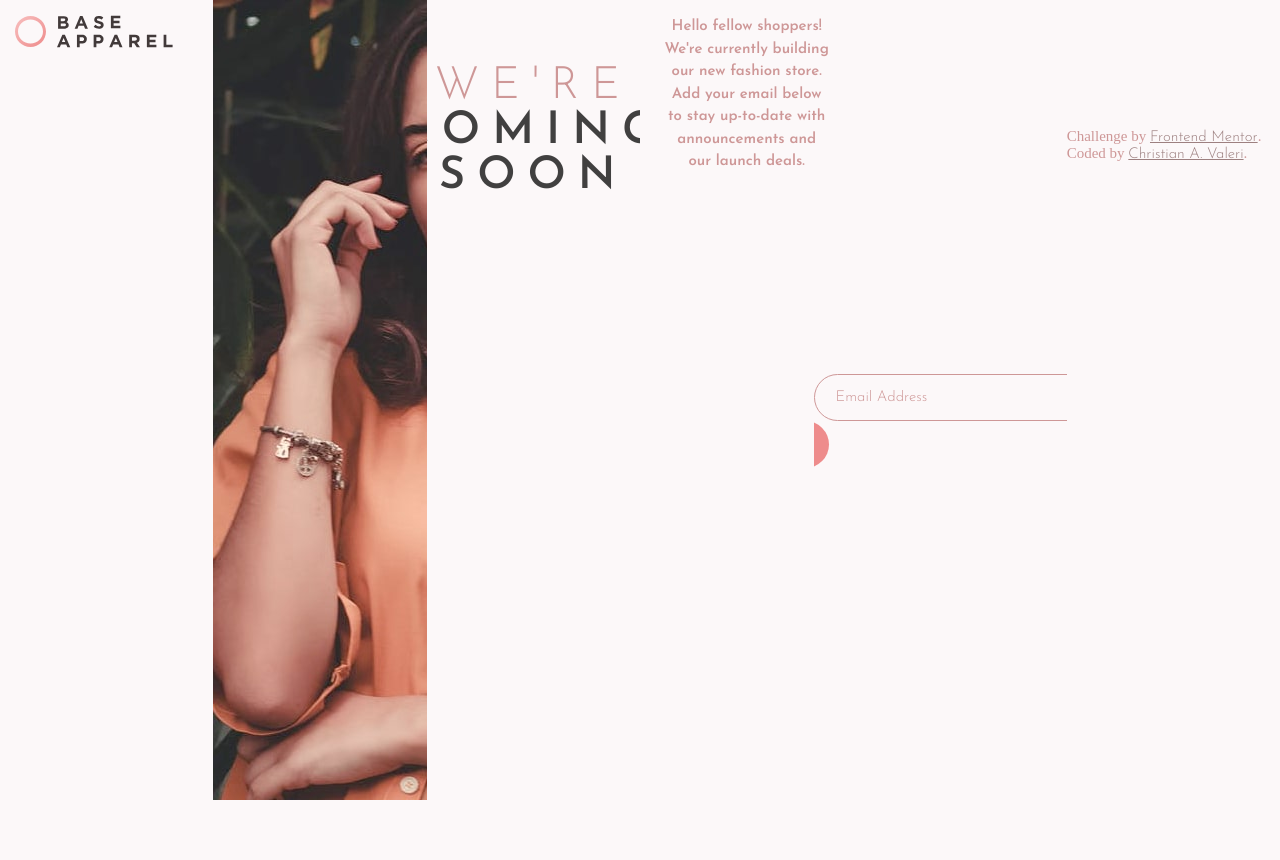
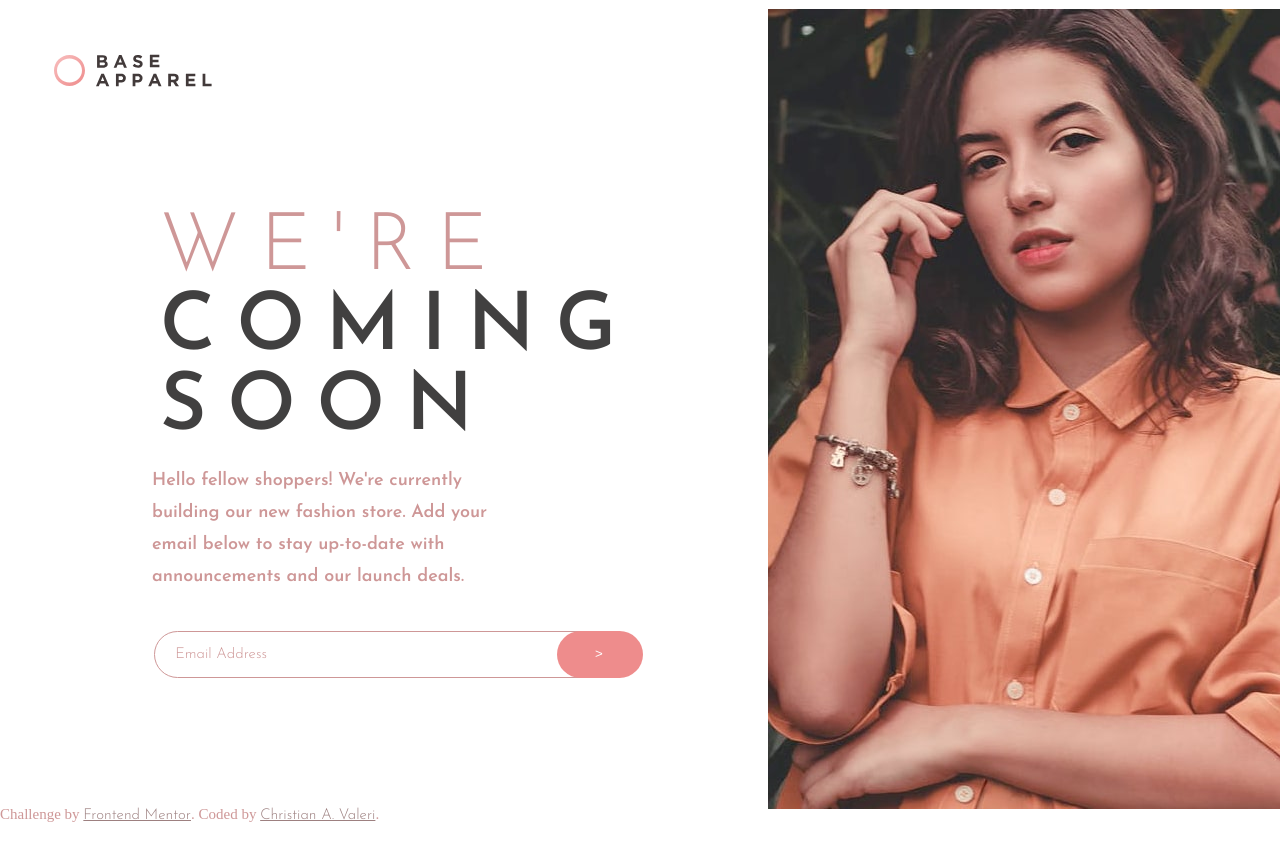
Before and after one commit to MortalChris/base-apparel-coming-soon-master, a plain HTML site: page index.html in a window 1280 px wide. Shown: the top 860 px of the page. After the commit the page ends 823 px from the top, so only its background shows below. Drawn offline with Linux system fonts and the light colour scheme.

Commit message:
Edited alot of stuff/ Did desktop design

```diff
--- a/index.html
+++ b/index.html
@@ -16,7 +16,7 @@
     <section id="aside">
       <picture>
           <source media="(max-width:425px)" srcset="images/hero-mobile.jpg">
-          <source media="(min-width:625px)" srcset="images/hero-desktop.jpg">
+          <source class="big-picture" media="(min-width:625px)" srcset="images/hero-desktop.jpg">
           <img src="images/hero-mobile.jpg" alt="Small" style="width:auto;">
       </picture>
        <!--
--- a/style.css
+++ b/style.css
@@ -2,11 +2,13 @@
 @import url('https://fonts.googleapis.com/css2?family=Josefin+Sans:wght@300&display=swap');
 @import url('https://fonts.googleapis.com/css2?family=Josefin+Sans:wght@300;600&display=swap');
 *{
-    background-color: hsl(336, 45%, 98%);
-    overflow-y: hidden;
+    background-image: url('\images\bg-pattern-desktop.svg');
+    background-size: cover;
+    /*overflow-y: hidden;*/
+    overflow-x:hidden;
+    overflow-y:hidden;
     margin: 0;
     padding: 0;
-   /* max-width: 620px;*/
     box-sizing: border-box;
 }
 .body-wrapper{
@@ -18,10 +20,12 @@
     "aside"
     "article"
     "article"
-    "input";
+    "input"
+    "attribution";
 }
 /*Where the icon is*/
 #header{
+   grid-area: header;
    padding-left: 5%;
    padding: 7%;
 }
@@ -33,16 +37,24 @@
     display: flex;
     align-items: center;
     justify-content: center;
+    grid-area: aside;
     height: 100%;
     width: 100%
 }
+.big-picture{
+
+}
 /*Where h1 and paragrph text are*/
+.article{
+
+}
 .article h1{
     font-family: 'Josefin Sans', sans-serif;
     font-size:2.8rem;
     display: flex;
     justify-content: center;
 }
+/* Headings Seperated into 3 lines */
 .first{
     font-weight: 400;
     letter-spacing: 12px;
@@ -72,7 +84,8 @@
 }
 /*Where the email and button are*/
 #input{
-    margin-top:1.2rem;
+    grid-area: input;
+    margin-top: 1.2rem;
     place-self: center;
 }
 
@@ -114,25 +127,60 @@ footer{
     font-size: 15px;
     color: hsl(0, 36%, 70%);
 }
+.attribution{
+    grid-area: attribution;
+}
 .attribution a{
     font-family: Josefin Sans;
     text-align: center;
     color: hsl(0, 13%, 56%);
 }
+@media only screen and (min-device-width: 620px){
+    *{
 
-@media only screen and (min-width: 620px) {
+    }
     .body-wrapper{
         display: grid;
-        grid-template-columns: 1fr 1fr 1fr 1fr 1fr 1fr;
-        grid-template-rows: 1fr 1fr 1fr 1fr;
+        grid-template-columns: 60% 40%;
         grid-template-areas:
-        "header header header aside aside"
-        "article article article aside aside"
-        "article article article aside aside"
-        "input input input input input";
+        "header aside"
+        "article aside"
+        "article aside"
+        "input aside"
+        "attribution aside";
     }
     #aside{
-        background-image: url("images\hero-desktop.jpg");
+        /*background-image: url("images\hero-desktop.jpg");*/
     }
+    .article h1{
+        letter-spacing: 1.3rem;
+        font-size:5rem;
+        display: flex;
+        justify-content: left;
+        padding-left: 10rem;
+    }
+    .article p{
+        display: flex;
+        justify-content: left;
+        text-align: left;
+        font-size: 18px;
+        padding-left: 8rem;
+        margin-right: 16rem;
+        line-height: 2rem;
+    }
+    #input{
+        margin-left: 9.6rem;
+        place-self: auto;
+    }
+    .btn{
+        padding-top: .95rem;
+        padding-bottom: 1.07rem;
+        padding-right: 2.5rem;
+        padding-left: 2.4rem;
+        margin-left: -85px;
+    }
+    .texts{
+        padding-right: 20rem;
 
-}
+    }
+} s
```
